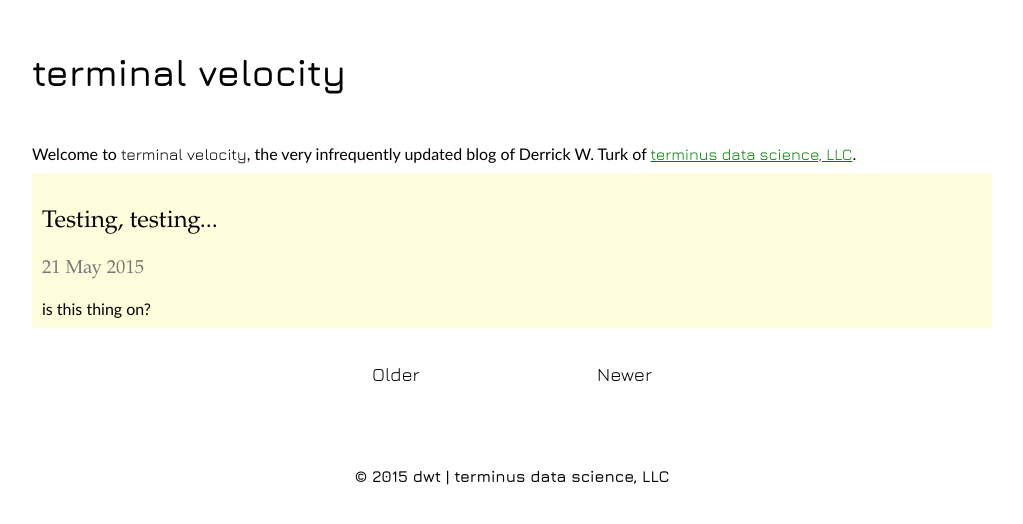
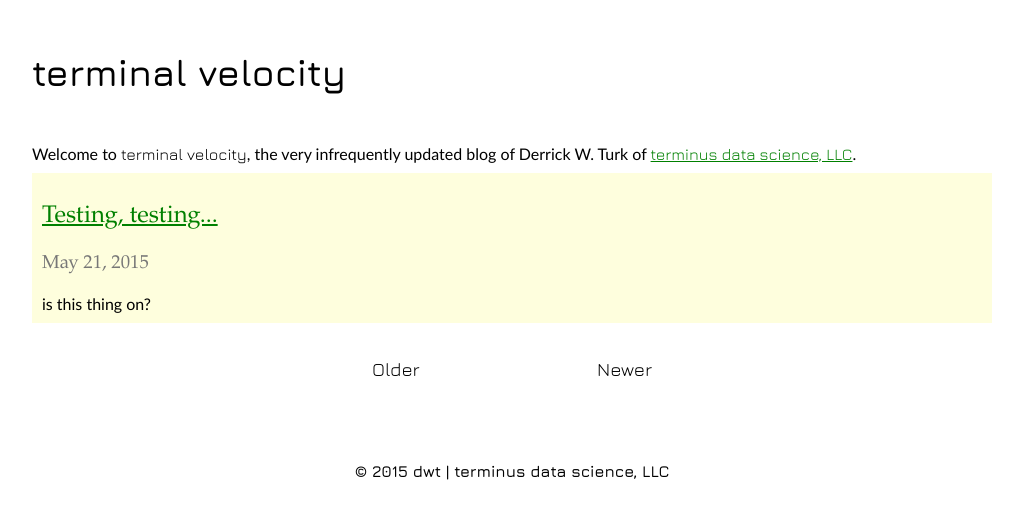
Before and after one commit to derrickturk/derrickturk.github.io, a Jekyll site: the page built from index.html, in a window 1280 px wide. Shown: the top 524 px of the page, without its empty margins (128-1151 px from the left). Built offline with Jekyll 4.4.1, drawn with Linux system fonts in a browser that asks for light colours; the list of posts is cut into pages by our own code.

Commit message:
Whatever, jeez.

```diff
--- a/_layouts/post.html
+++ b/_layouts/post.html
@@ -9,7 +9,7 @@
 
     <div id="container">
         <h2 class="title">{{ page.title }}</h2>
-        <h3 class="date">{{ page.date }}</h3>
+        <h3 class="date">{{ page.date | date: "%B %-d, %Y" }}</h3>
         {{ content }}
     </div>
 
--- a/css/terminal.css
+++ b/css/terminal.css
@@ -48,9 +48,14 @@
     text-decoration: inherit;
 }
 
-h3, h4, h5, .title {
+h2, h3, h4, h5 {
     font-weight: normal;
     font-family: Palatino, "Palatino Linotype", "Palatino LT STD", "Book Antiqua", Georgia, serif;
+}
+
+h2.title {
+    margin: 0;
+    padding: 0;
 }
 
 #container em {
@@ -93,7 +98,7 @@
     margin-top: 20px;
 }
 
-a.title {
+.title a {
     text-decoration: none;
     color: inherit;
 }
--- a/index.html
+++ b/index.html
@@ -12,7 +12,7 @@
     {% for post in paginator.posts %}
       <div class="post">
           <h2><a href="{{ post.url }}" class="title">{{ post.title }}</a></h2>
-          <h3 class="date">{{ post.date | date_to_string }}</h3>
+          <h3 class="date">{{ post.date | date: "%B %-d, %Y" }}</h3>
           <div class="excerpt">{{ post.excerpt }}</div>
       </div>
     {% endfor %}
```
Also changed, not shown: other parts of _layouts/post.html (+1 -1 lines).
